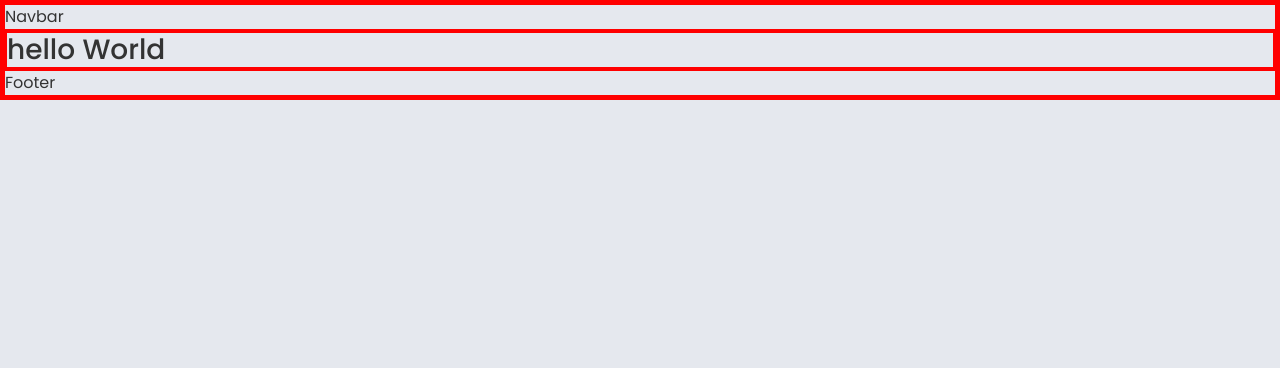
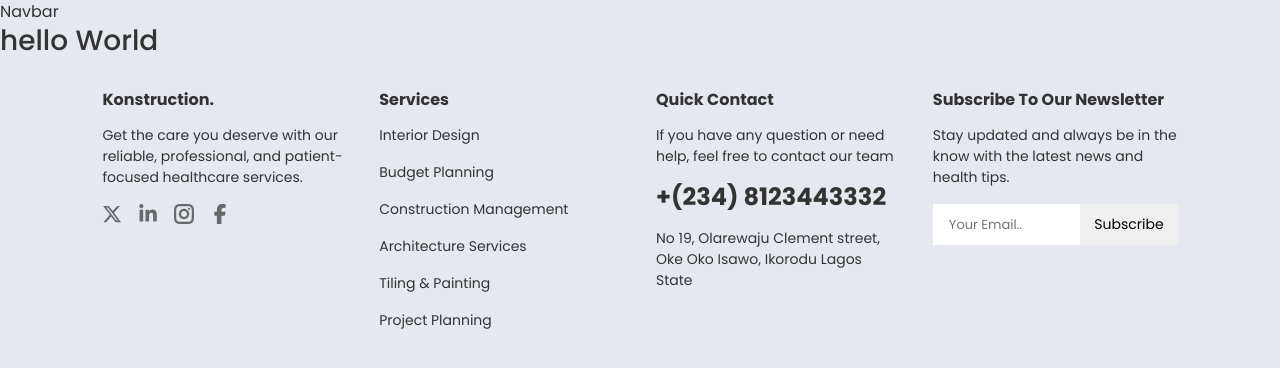
Before and after one commit to Olawoyin1/Construction-Website, a React (Create React App) app: page / in a window 1280 px wide. Shown: the top 368 px of the page. Built offline with nearby package versions, Linux system fonts and the light colour scheme.

Commit message:
Footer section done

```diff
--- a/src/App.css
+++ b/src/App.css
@@ -7,7 +7,7 @@
   list-style-type: none !important;
   text-decoration: none !important;
   font-family: "Poppins", system-ui;
-  border: 1px solid red;
+  /* border: 1px solid red; */
   text-decoration: none;
   font-family: "Poppins", serif;
   margin: 0 !important;
@@ -84,3 +84,20 @@ p{
   font-weight: 600;
   opacity: 0.7 !important;
 }
+
+
+
+
+
+
+/* =========FOOTER STYLES========= */
+.grid{
+  display: grid;
+  grid-template-columns: 1fr 1fr 1fr 1fr;
+  grid-gap: 2rem !important;
+}
+
+.footer li {
+
+  width: 100% !important;
+}
--- a/src/Components/Footer.jsx
+++ b/src/Components/Footer.jsx
@@ -1,8 +1,86 @@
 import React from 'react'
+import { Link } from 'react-router-dom'
+import { FaXTwitter } from "react-icons/fa6";
+import { FaLinkedinIn } from "react-icons/fa6";
+import { GrInstagram } from "react-icons/gr";
+import { FaFacebookF } from "react-icons/fa6";
 
 const Footer = () => {
   return (
-    <div>Footer</div>
+    <div className='py-2 footer pb-5 m-0'>
+        <div className="container2">
+            <div className="grid flex-wrap">
+
+                <ul className='p-0  mt-5 mt-sm-4 d-flex align-items-center justify-content-center justify-content-sm-start align-items-sm-start flex-column gap-3 '>
+                    <h6 className='fw-bold'>Konstruction.</h6>
+                    <small className='text-center text-sm-start'>Get the care you deserve with our reliable, professional, and patient-focused healthcare services.</small>
+                    <div className="socials d-flex align-items-center gap-3">
+                        <FaXTwitter className='muted' size={20}/>
+                        <FaLinkedinIn className='muted' size={20}/>
+                        <GrInstagram className='muted' size={20}/>
+                        <FaFacebookF className='muted' size={20}/>
+                    </div>
+                </ul>
+
+
+                {/* <ul className='p-0 mt-5 mt-sm-4 d-flex align-items-center justify-content-center justify-content-sm-start align-items-sm-start flex-column gap-3 text-center'>
+                    <h6 className='fw-bold'>Quick Links</h6>
+                    <li><Link className='nav-link' to='/'>Home</Link></li>
+                    <li><Link className='nav-link' to='/about'>About Us</Link></li>
+                    <li><Link className='nav-link' to='/services'>Services</Link></li>
+                    <li><Link className='nav-link' to='/appointment'>Contact</Link></li>
+                </ul> */}
+
+
+                <ul className='p-0 mt-5 mt-sm-4 d-flex align-items-center justify-content-center justify-content-sm-start align-items-sm-start flex-column gap-3  text-center text-sm-start'>
+                    <h6 className='fw-bold'>Services</h6>
+                    <li className='d-flex flex-sm-row flex-column align-items-center gap-2'>
+
+                        <small>Interior Design</small>
+                    </li>
+                    <li className='d-flex flex-sm-row flex-column align-items-center gap-2'>
+
+                        <small>Budget Planning</small>
+                    </li>
+                    <li className='d-flex flex-sm-row flex-column align-items-center gap-2'>
+
+                        <small>Construction Management</small>
+                    </li>
+                    <li className='d-flex flex-sm-row flex-column align-items-center gap-2'>
+
+                        <small>Architecture Services</small>
+                    </li>
+                    <li className='d-flex flex-sm-row flex-column align-items-center gap-2'>
+
+                        <small>Tiling & Painting</small>
+                    </li>
+                    <li className='d-flex flex-sm-row flex-column align-items-center gap-2'>
+
+                        <small>Project Planning</small>
+                    </li>
+                </ul>
+
+
+                <ul className='p-0 d-flex align-items-center justify-content-center justify-content-sm-start align-items-sm-start flex-column gap-3 text-center text-sm-start mt-5 mt-sm-4'>
+                    <h6 className='fw-bold'>Quick Contact</h6>
+                    <small>If you have any question or need help, feel free to contact our team</small>
+                    <h4 className='fw-bolder'>+(234) 8123443332</h4>
+                    <small>No 19, Olarewaju Clement street, Oke Oko Isawo, Ikorodu Lagos State</small>
+                </ul>
+
+
+                <ul className='p-0 d-flex align-items-center justify-content-center justify-content-sm-start align-items-sm-start flex-column gap-3 text-center text-sm-start mt-5 mt-sm-4'>
+                    <h6 className='fw-bold'>Subscribe To Our Newsletter</h6>
+                    <small>Stay updated and always be in the know with the latest news and health tips.</small>
+                    <form action="" className='d-flex footer-form'>
+                        <input type="text" placeholder='Your Email..' />
+                        <button className='main-btn'><span>Subscribe</span></button>
+                    </form>
+                </ul>
+
+            </div>
+        </div>
+    </div>
   )
 }
 
```
